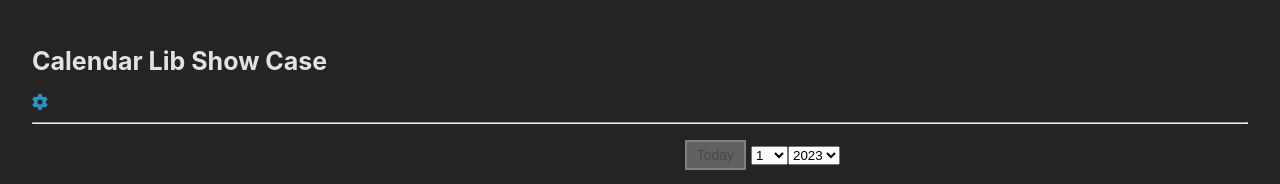
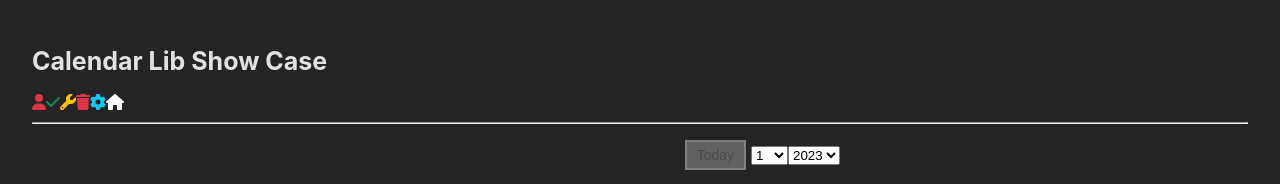
Before and after one commit to LeTranAnhVu/calender-lib, a React (Vite) app: page / in a window 1280 px wide. Shown: the top 184 px of the page. Built offline with nearby package versions, Linux system fonts and the light colour scheme.

Commit message:
Add more examples for icon

```diff
--- a/src/layout/components/Icons/Icon.tsx
+++ b/src/layout/components/Icons/Icon.tsx
@@ -25,6 +25,6 @@ const StyledIcon = styled(FontAwesomeIcon)<StyledIconProps>`
         ? theme.warning
         : color === 'info'
         ? theme.info
-        : theme.primaryText};
+        : theme.primaryText}; // * Default color is theme.primaryText
   }
 `
--- a/src/lib/themes/default.ts
+++ b/src/lib/themes/default.ts
@@ -17,7 +17,7 @@ export const defaultTheme: DefaultTheme = {
   red,
   blue,
   blueDarker: blueDarker,
-  primary: blue,
+  primary: red,
   success: green,
   danger: red,
   info: lightBlue,
--- a/src/lib/themes/root.ts
+++ b/src/lib/themes/root.ts
@@ -19,9 +19,6 @@ export const RootStyles = createGlobalStyle`
       box-sizing: border-box;
       padding: 0;
       margin: 0;
-
-
-
   }
 
   h1 {
--- a/src/showcase/components/IconExample.tsx
+++ b/src/showcase/components/IconExample.tsx
@@ -1,7 +1,16 @@
 import { Icon } from '@/layout/components/Icons/Icon'
 
 const IconExample = () => {
-  return <Icon icon="cog" color="primary" />
+  return (
+    <>
+      <Icon icon="user" color="primary" />
+      <Icon icon="check" color="success" />
+      <Icon icon="wrench" color="warning" />
+      <Icon icon="trash" color="danger" />
+      <Icon icon="cog" color="info" />
+      <Icon icon="home" />
+    </>
+  )
 }
 
 export default IconExample
```
